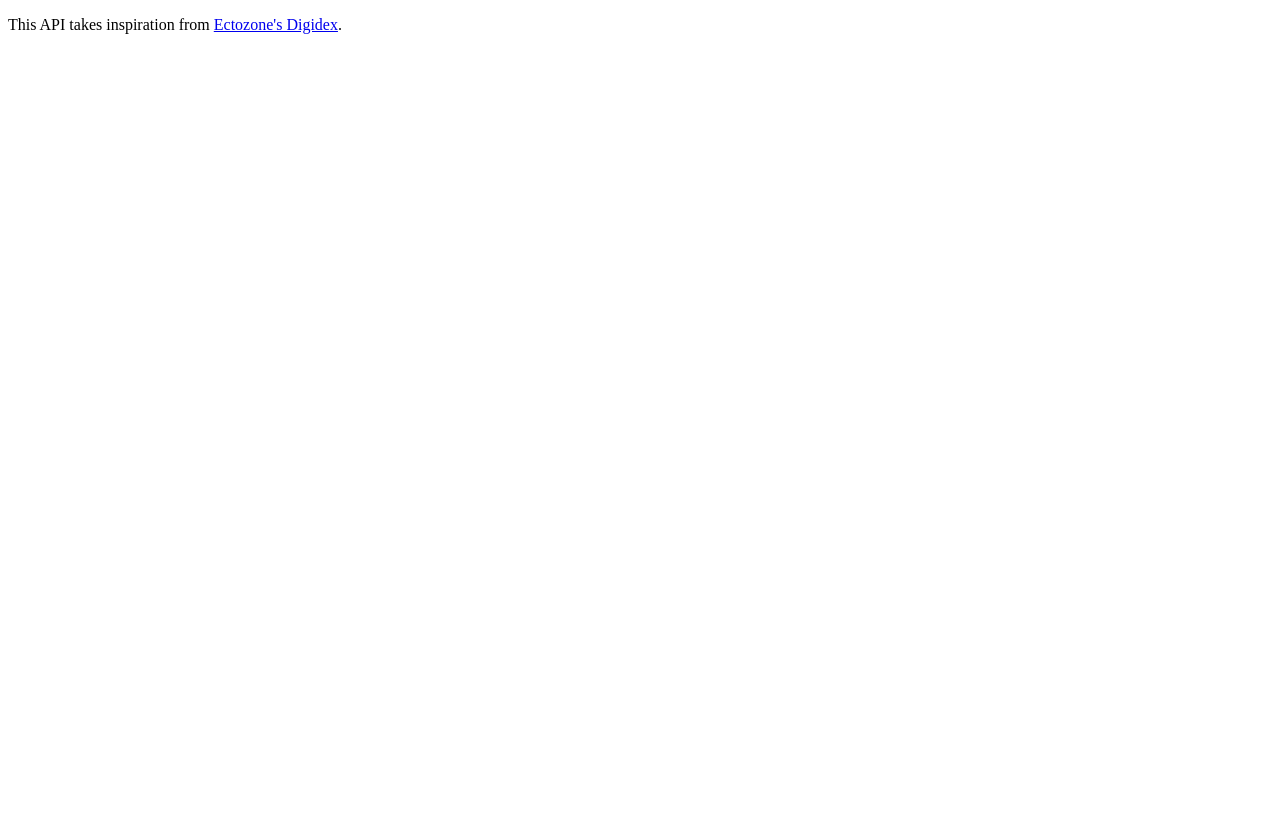
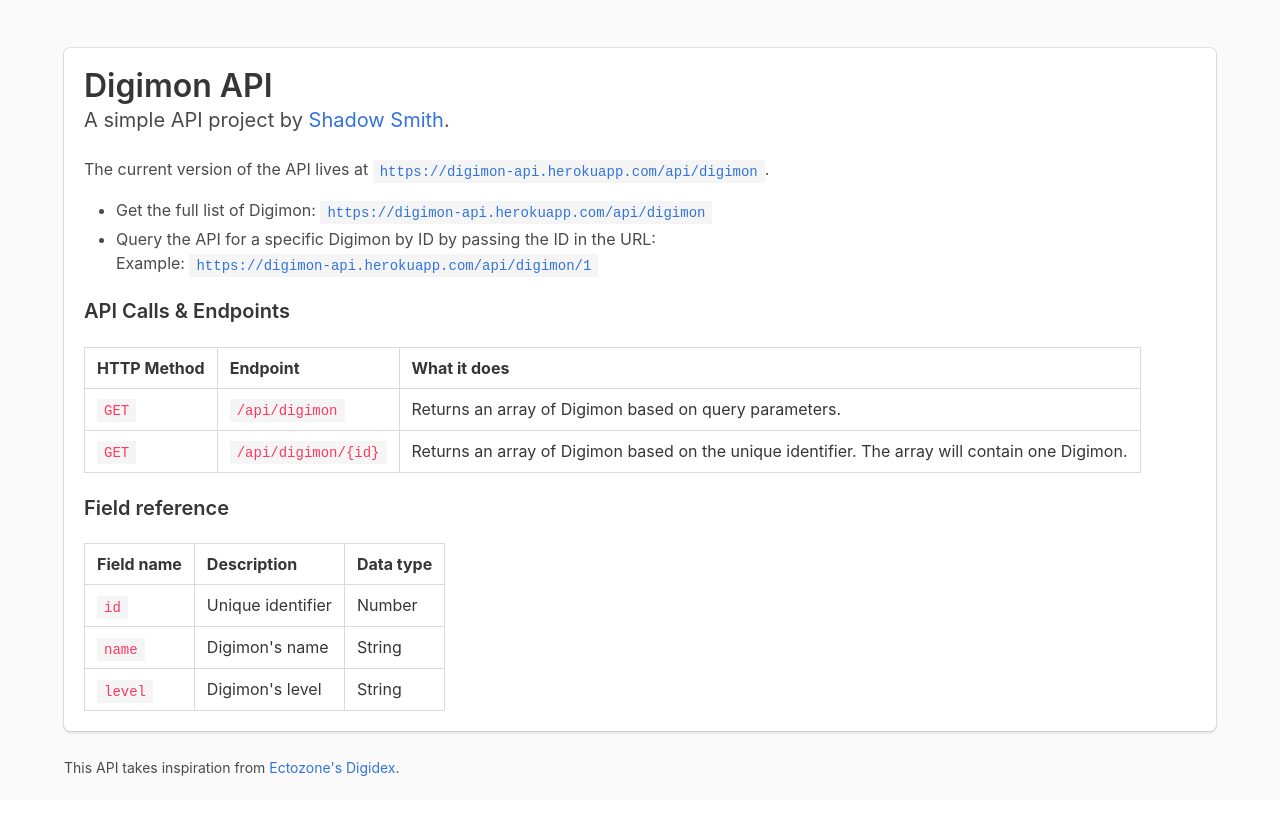
Before and after one commit to heyshadowsmith/digimon-api, a website: page public/index.html in a window 1280 px wide. Drawn offline with nearby package versions, Linux system fonts and the light colour scheme.

Commit message:
Update API & Docs
Added more Digimon and made a helpful docs page.

```diff
--- a/public/index.html
+++ b/public/index.html
@@ -3,8 +3,75 @@
 <head>
     <meta charset="UTF-8">
     <title>Digimon API</title>
+    <link rel="stylesheet" href="https://cdnjs.cloudflare.com/ajax/libs/bulma/0.7.4/css/bulma.min.css">
 </head>
-<body>
-    <p>This API takes inspiration from <a href="http://www.ectozone.net/digimon/codex/index2.html" target="_blank">Ectozone's Digidex</a>.</p>
-</body>
-</html>
+
+<body class="has-background-white-bis is-overlay">
+    <section class="section">
+        <div class="container">
+            <div class="box">
+                <h1 class="title">Digimon API</h1>
+                <h2 class="subtitle">A simple API project by <a href="https://shadowsmith.com" target="_blank">Shadow Smith</a>.</h2>
+                <p>The current version of the API lives at <code><a href="/api/digimon">https://digimon-api.herokuapp.com/api/digimon</a></code>.</p>
+                <div class="content">
+                    <ul>
+                        <li>Get the full list of Digimon: <code><a href="/api/digimon">https://digimon-api.herokuapp.com/api/digimon</a></code></li>
+                        <li>Query the API for a specific Digimon by ID by passing the ID in the URL: <br>Example: <code><a href="/api/digimon/1">https://digimon-api.herokuapp.com/api/digimon/1</a></code></li>
+                    </ul>
+                </div>
+                <h2 class="title is-5">API Calls & Endpoints</h2>
+                <table class="table is-bordered">
+                    <thead>
+                        <tr>
+                            <th>HTTP Method</th>
+                            <th>Endpoint</th>
+                            <th>What it does</th>
+                        </tr>
+                    </thead>
+                    <tbody>
+                        <tr>
+                            <td><code>GET</code></td>
+                            <td><code>/api/digimon</code></td>
+                            <td>Returns an array of Digimon based on query parameters.</td>
+                        </tr>
+                        <tr>
+                            <td><code>GET</code></td>
+                            <td><code>/api/digimon/{id}</code></td>
+                            <td>Returns an array of Digimon based on the unique identifier. The array will contain one Digimon.</td>
+                        </tr>
+                    </tbody>
+                </table>
+                <h2 class="title is-5">Field reference</h2>
+                <table class="table is-bordered">
+                    <thead>
+                        <tr>
+                            <th>Field name</th>
+                            <th>Description</th>
+                            <th>Data type</th>
+                        </tr>
+                    </thead>
+                    <tbody>
+                        <tr>
+                            <td><code>id</code></td>
+                            <td>Unique identifier</td>
+                            <td>Number</td>
+                        </tr>
+                        <tr>
+                            <td><code>name</code></td>
+                            <td>Digimon's name</td>
+                            <td>String</td>
+                        </tr>
+                        <tr>
+                            <td><code>level</code></td>
+                            <td>Digimon's level</td>
+                            <td>String</td>
+                        </tr>
+                    </tbody>
+                </table>
+            </div>
+
+            <p><small>This API takes inspiration from <a href="http://www.ectozone.net/digimon/codex/index2.html" target="_blank">Ectozone's Digidex</a>.</small></p>
+        </div>
+    </section>
+    <script defer src="https://use.fontawesome.com/releases/v5.3.1/js/all.js"></script>
+</body></html>
```
Also changed, not shown: database/Digimon.js (+35 -0 lines).
